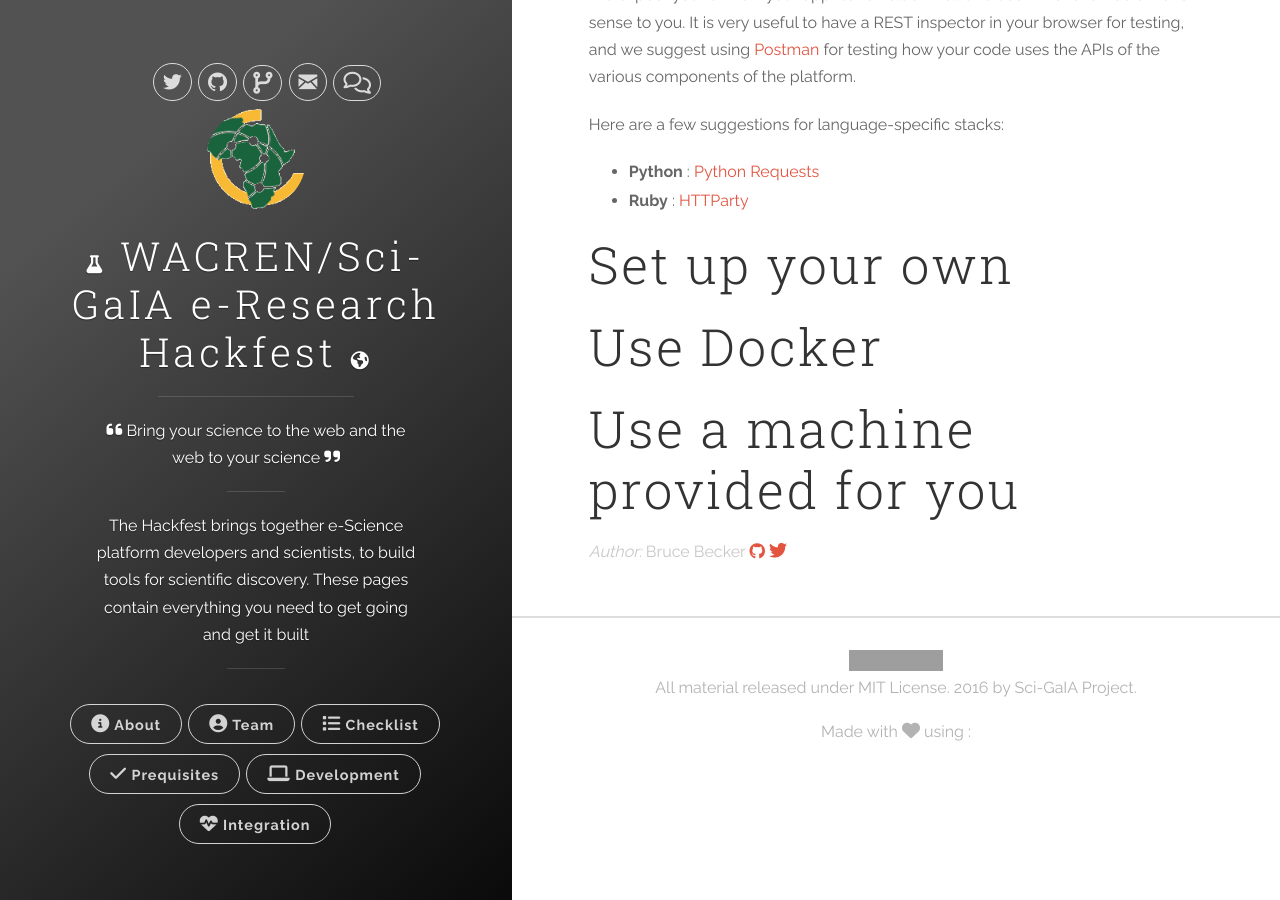
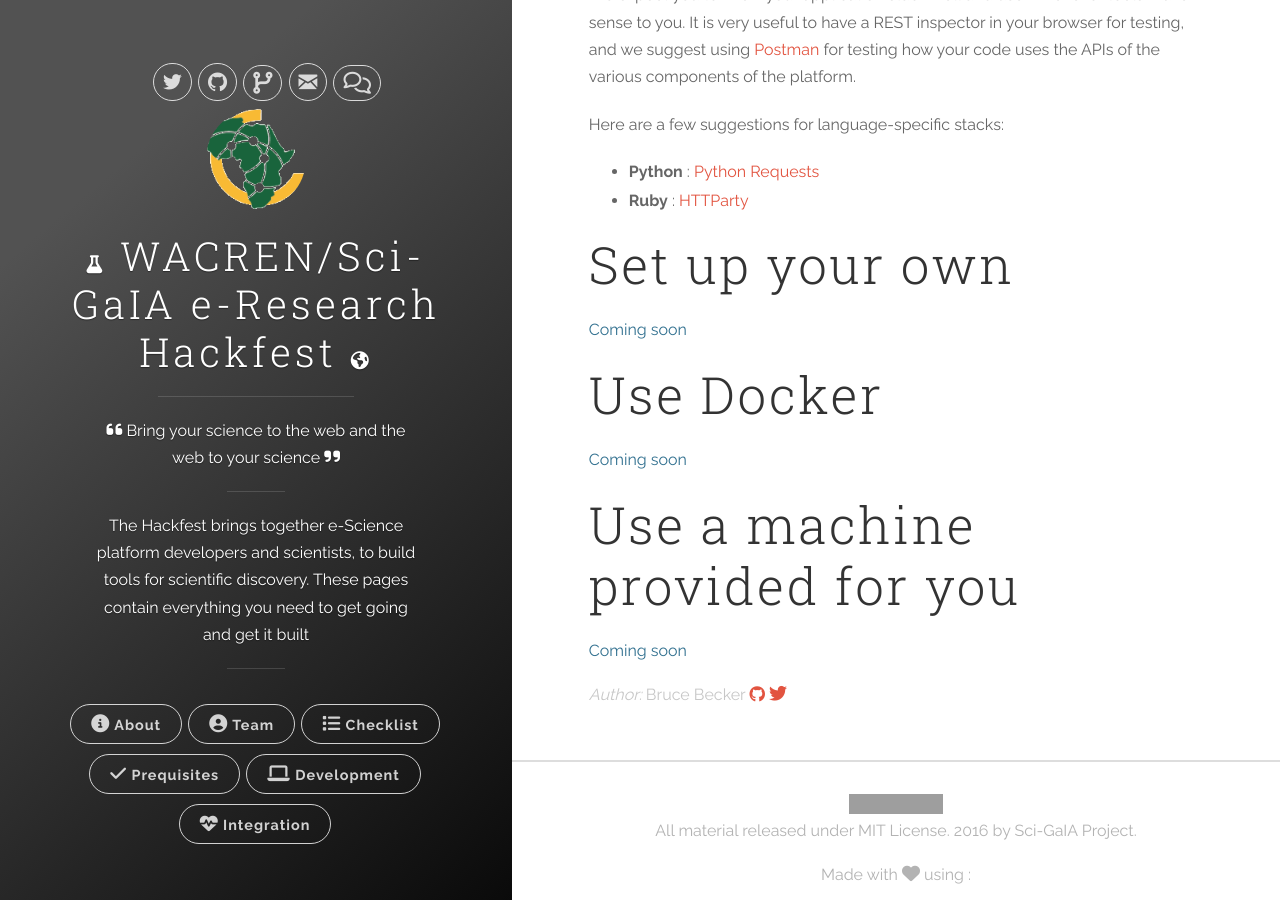
Before and after one commit to kodion/hackfest-site, a Jekyll site: the page built from dev-env.md, in a window 1280 px wide and 900 px high, scrolled down 1414 px. Built offline with Jekyll 4.4.1, drawn with Linux system fonts in a browser that asks for light colours; nearby versions of some CDN libraries; grey boxes are pictures that could not be loaded.

Commit message:
Added some 'coming soon' so that people don't get confused about missing text

```diff
--- a/dev-env.md
+++ b/dev-env.md
@@ -42,8 +42,12 @@ Here are a few suggestions for language-specific stacks:
 
 # Set up your own
 
-
+<span class="text-info">Coming soon</span>
 
 # Use Docker
 
+<span class="text-info">Coming soon</span>
+
 # Use a machine provided for you
+
+<span class="text-info">Coming soon</span>
```
